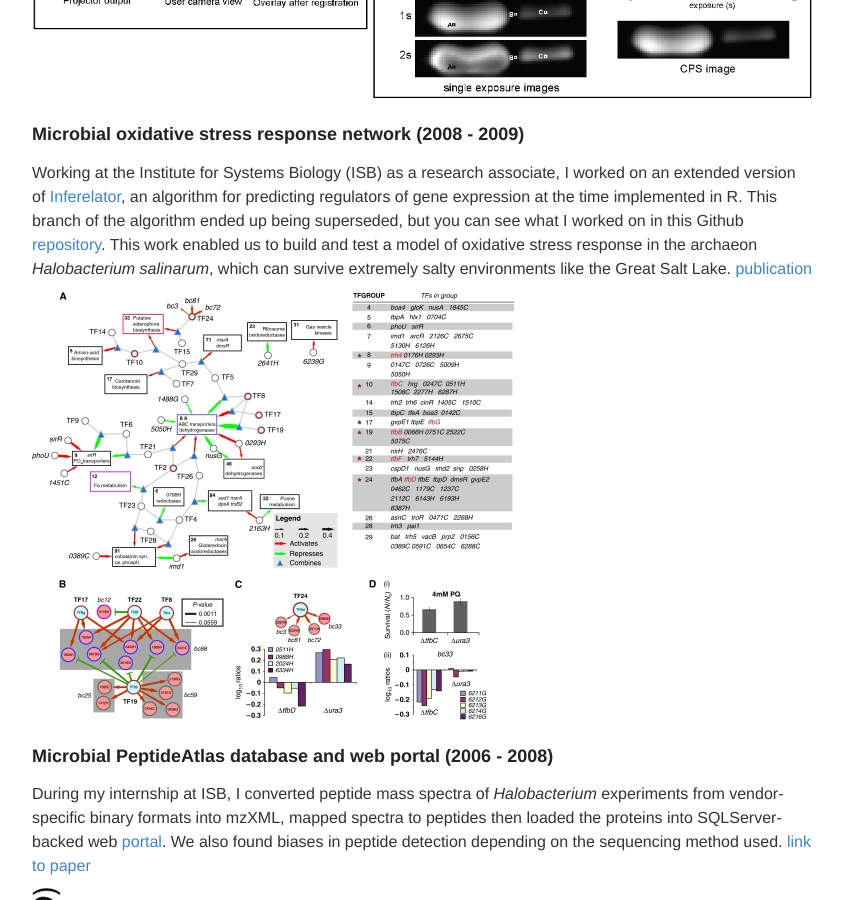
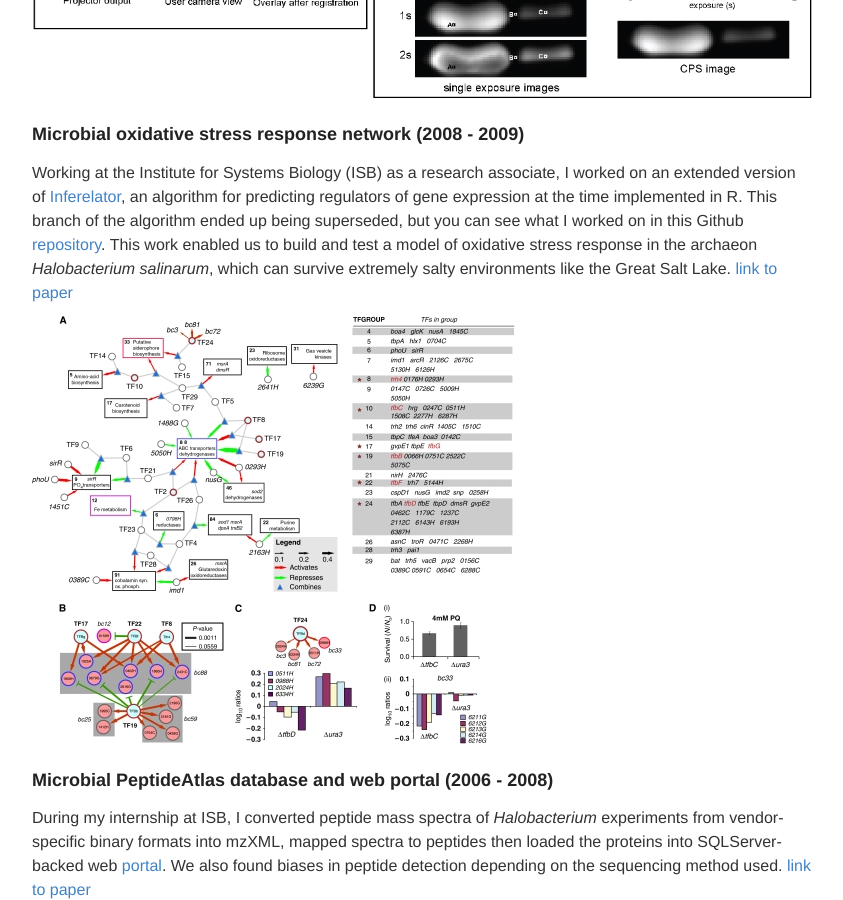
Before and after one commit to ptvan/ptvan.github.io, a Jekyll site: the page built from research.md, in a window 1280 px wide and 900 px high, scrolled down 2150 px. Shown: the whole window, without its empty margins (218-1061 px from the left). Built offline with Jekyll 4.4.1, drawn with Linux system fonts in a browser that asks for light colours.

Commit message:
minor updates

```diff
--- a/research.md
+++ b/research.md
@@ -42,7 +42,7 @@ Lastly, I mentored three 2-person teams of CMU undergrads in preparing 2DE prote
 
 ### Microbial oxidative stress response network (2008 - 2009)
 
-Working at the Institute for Systems Biology (ISB) as a research associate, I worked on an extended version of [Inferelator](https://www.ncbi.nlm.nih.gov/pubmed/16686963), an algorithm for predicting regulators of gene expression at the time implemented in R. This branch of the algorithm ended up being superseded, but you can see what I worked on in this Github [repository](https://github.com/ptvan/inferelator-ancient). This work enabled us to build and test a model of oxidative stress response in the archaeon _Halobacterium salinarum_, which can survive extremely salty environments like the Great Salt Lake. [publication](https://www.ncbi.nlm.nih.gov/pmc/articles/PMC1987344/)
+Working at the Institute for Systems Biology (ISB) as a research associate, I worked on an extended version of [Inferelator](https://www.ncbi.nlm.nih.gov/pubmed/16686963), an algorithm for predicting regulators of gene expression at the time implemented in R. This branch of the algorithm ended up being superseded, but you can see what I worked on in this Github [repository](https://github.com/ptvan/inferelator-ancient). This work enabled us to build and test a model of oxidative stress response in the archaeon _Halobacterium salinarum_, which can survive extremely salty environments like the Great Salt Lake. [link to paper](https://www.ncbi.nlm.nih.gov/pmc/articles/PMC1987344/)
 
 ![EGRIN_OS network](/images/EGRIN_OS-network.jpg "EGRIN_OS-network.jpg")
 
```
